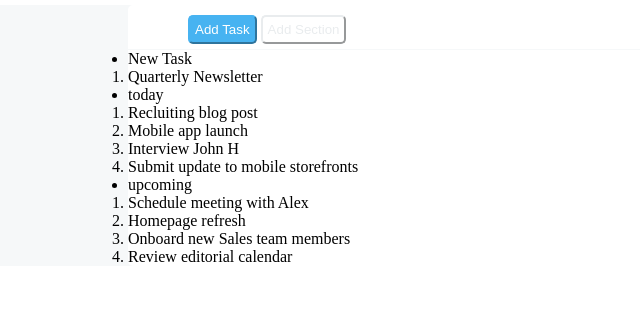
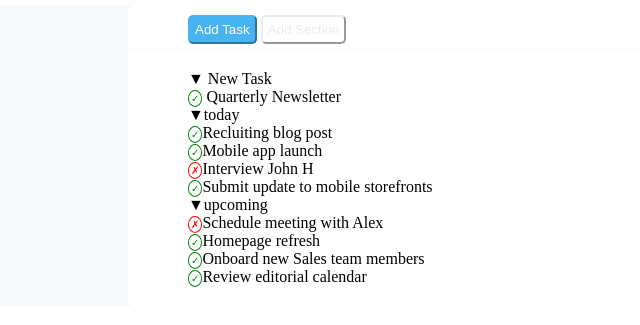
Before and after one commit to franedsandi/html-css-toboolist, a plain HTML site: page index.html in a window 1280 px wide. Shown: the part 61-386 px from the top of the page, without its empty margins (0-640 px from the left). Drawn offline with Linux system fonts and the light colour scheme.

Commit message:
check and cross

```diff
--- a/css/style.css
+++ b/css/style.css
@@ -50,3 +50,21 @@ button{
   color:rgb(233, 236, 238) ;
   border-color: rgb(233, 236,238);
 }
+.list{
+  padding: 20px 60px;
+}
+.list span{
+  border: 1px solid;
+  border-radius: 50%;
+  width: 30px;
+  font-size: 10px;
+  padding: 2px;
+}
+.check{
+  border-color: green;
+  color: green;
+}
+.cross{
+  border-color: red;
+  color: red;
+}
--- a/index.html
+++ b/index.html
@@ -20,26 +20,26 @@
         <button class="section">Add Section</button>
       </div>
       <div class="list">
-        <ul>
-          <li>New Task
-            <ol>
-              <li>Quarterly Newsletter</li>
+        <ul style="list-style-type: none;">
+          <li>&#9660 New Task
+            <ol style="list-style-type: none;">
+              <li><span class="check">&check;</span> Quarterly Newsletter</li>
             </ol>
           </li>
-          <li>today
-            <ol>
-              <li>Recluiting blog post</li>
-              <li>Mobile app launch</li>
-              <li>Interview John H</li>
-              <li>Submit update to mobile storefronts</li>
+          <li>&#9660today
+            <ol style="list-style-type: none;">
+              <li><span class="check">&check;</span>Recluiting blog post</li>
+              <li><span class="check">&check;</span>Mobile app launch</li>
+              <li><span class="cross">&cross;</span>Interview John H</li>
+              <li><span class="check">&check;</span>Submit update to mobile storefronts</li>
             </ol>
           </li>
-          <li>upcoming</li>
-          <ol>
-            <li>Schedule meeting with Alex</li>
-            <li>Homepage refresh</li>
-            <li>Onboard new Sales team members</li>
-            <li>Review editorial calendar</li>
+          <li>&#9660upcoming</li>
+          <ol style="list-style-type: none;">
+            <li><span class="cross">&cross;</span>Schedule meeting with Alex</li>
+            <li><span class="check">&check;</span>Homepage refresh</li>
+            <li><span class="check">&check;</span>Onboard new Sales team members</li>
+            <li><span class="check">&check;</span>Review editorial calendar</li>
           </ol>
         </ul>
       </div>
```
